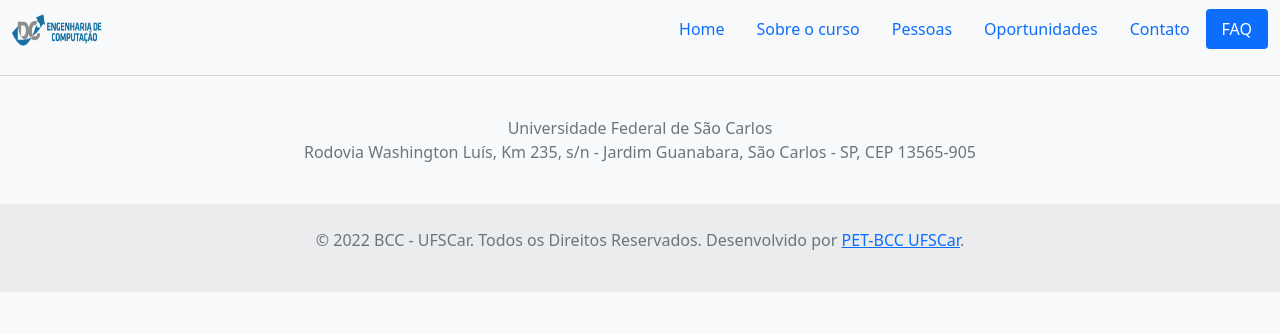
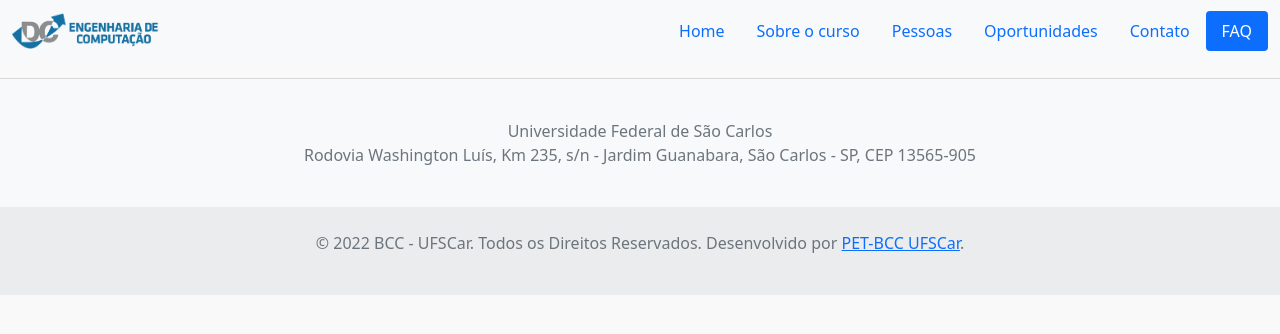
Before and after one commit to petbccufscar/site-enc, a plain HTML site: page faq.html in a window 1280 px wide. Drawn offline with nearby package versions, Linux system fonts and the light colour scheme.

Commit message:
Update faq.html

```diff
--- a/faq.html
+++ b/faq.html
@@ -22,7 +22,7 @@
 
   <nav class="navbar navbar-expand-lg sticky-top navbar-light bg-light">
     <div class="container-fluid">
-      <a class="navbar-brand" href="./index.html"><img class="bi me-2" width="90" height="32" src="media/logo.png"></a>
+      <a class="navbar-brand" href="./index.html"><img class="bi me-2" width="147" height="36" src="media/logo.png"></a>
       <button class="navbar-toggler" type="button" data-bs-toggle="collapse" data-bs-target="#navbarSupportedContent" aria-controls="navbarSupportedContent" aria-expanded="false" aria-label="Toggle navigation">
         <span class="navbar-toggler-icon"></span>
       </button>
```
